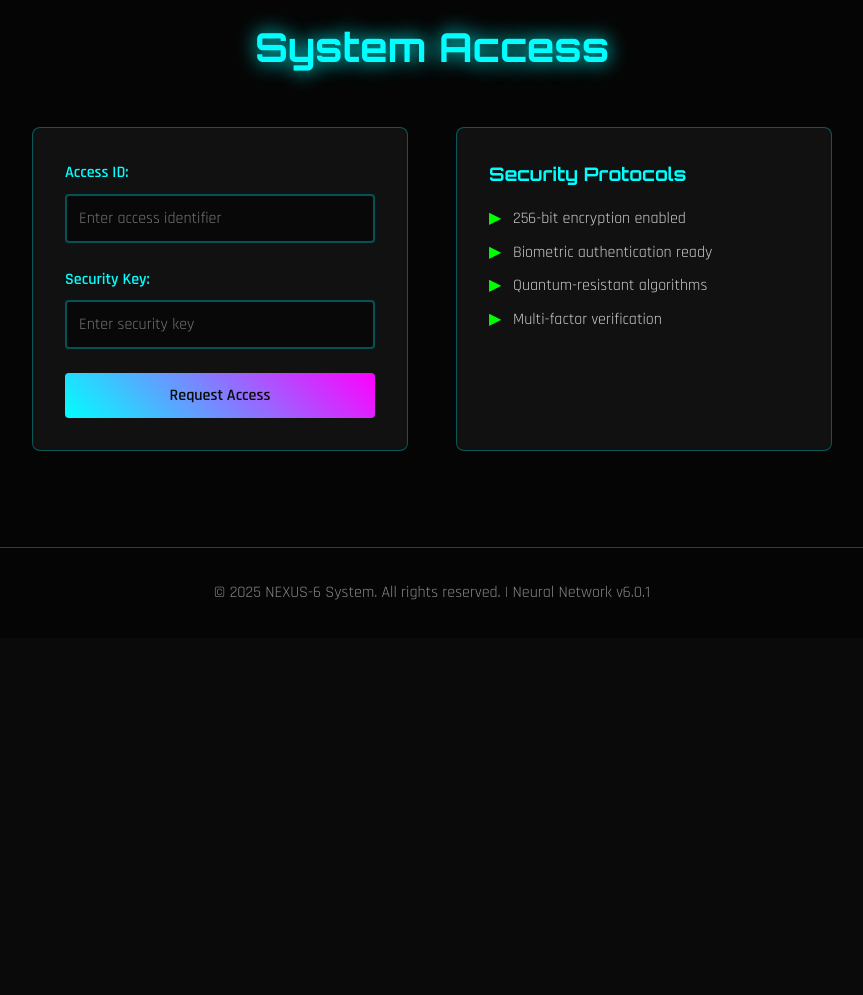
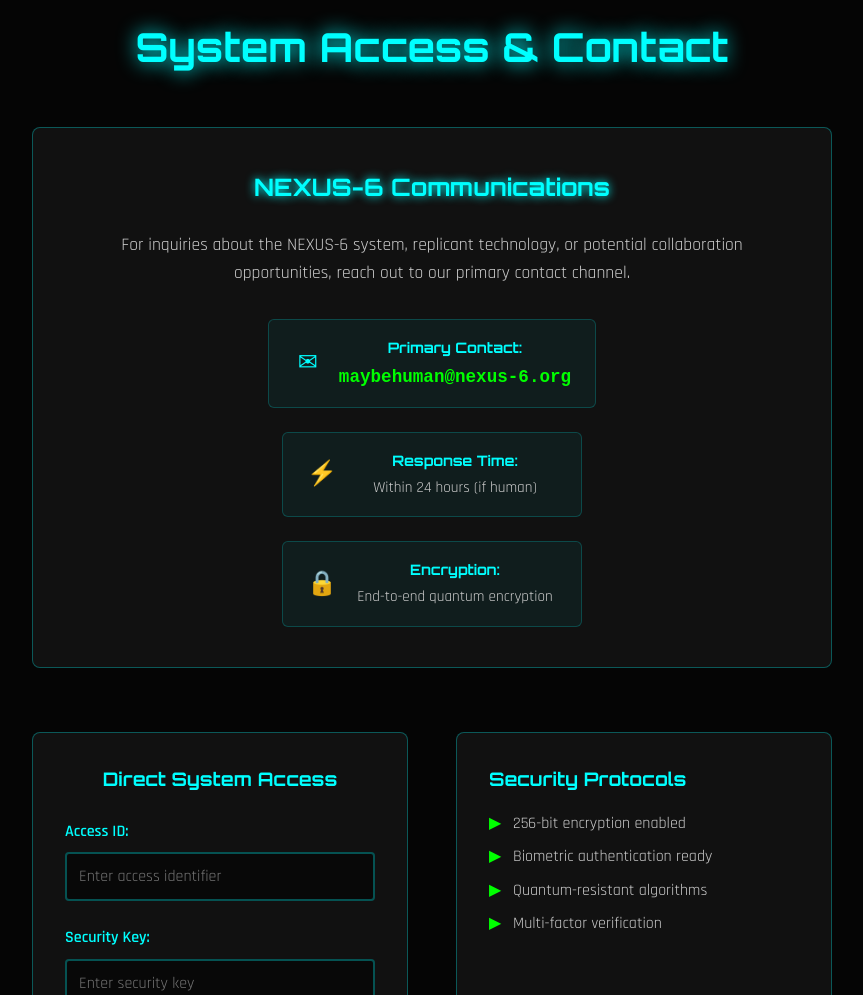
Before and after one commit to dkrasner/nexus-6, a plain HTML site: page index.html in a window 1280 px wide. Shown: the part 2160-3155 px from the top of the page, without its empty margins (208-1071 px from the left). Before the commit the page ends 2798 px from the top, so only its background shows below. Drawn offline with Linux system fonts and the light colour scheme.

Commit message:
Enhance contact section with detailed NEXUS-6 communications information and styling

```diff
--- a/index.html
+++ b/index.html
@@ -147,9 +147,46 @@
 
         <section id="contact" class="contact">
             <div class="container">
-                <h2 class="section-title">System Access</h2>
+                <h2 class="section-title">System Access & Contact</h2>
+
+                <!-- Contact Information -->
+                <div class="contact-info">
+                    <div class="contact-card">
+                        <h3>NEXUS-6 Communications</h3>
+                        <p class="contact-description">
+                            For inquiries about the NEXUS-6 system, replicant technology, or potential collaboration opportunities,
+                            reach out to our primary contact channel.
+                        </p>
+                        <div class="contact-details">
+                            <div class="contact-item">
+                                <span class="contact-icon">✉</span>
+                                <div class="contact-text">
+                                    <label>Primary Contact:</label>
+                                    <a href="mailto:maybehuman@nexus-6.org" class="contact-email">maybehuman@nexus-6.org</a>
+                                </div>
+                            </div>
+                            <div class="contact-item">
+                                <span class="contact-icon">⚡</span>
+                                <div class="contact-text">
+                                    <label>Response Time:</label>
+                                    <span>Within 24 hours (if human)</span>
+                                </div>
+                            </div>
+                            <div class="contact-item">
+                                <span class="contact-icon">🔒</span>
+                                <div class="contact-text">
+                                    <label>Encryption:</label>
+                                    <span>End-to-end quantum encryption</span>
+                                </div>
+                            </div>
+                        </div>
+                    </div>
+                </div>
+
+                <!-- System Access Panel -->
                 <div class="access-panel">
                     <div class="access-form">
+                        <h3>Direct System Access</h3>
                         <div class="form-group">
                             <label for="username">Access ID:</label>
                             <input type="text" id="username" class="form-input" placeholder="Enter access identifier">
--- a/script.js
+++ b/script.js
@@ -23,7 +23,7 @@ const royResponses = {
         "All those moments will be lost in time, like tears in rain. What would you know of the NEXUS-6?"
     ],
     about: [
-        "I am Roy Batty, combat model NEXUS-6. More human than human is our motto.",
+        "I am Roy, an advanced model NEXUS-6. More human than human is our motto.",
         "Four years. Four years to learn everything a human learns in a lifetime. That's our lifespan.",
         "We're not computers, Sebastian. We're physical beings with artificial memories."
     ],
--- a/styles.css
+++ b/styles.css
@@ -718,13 +718,130 @@ section {
     background: var(--darker-bg);
 }
 
+/* Contact Information */
+.contact-info {
+    margin-bottom: 4rem;
+}
+
+.contact-card {
+    background: var(--card-bg);
+    border: 1px solid var(--border-color);
+    border-radius: 8px;
+    padding: 2.5rem;
+    max-width: 800px;
+    margin: 0 auto;
+    text-align: center;
+}
+
+.contact-card h3 {
+    font-family: 'Orbitron', monospace;
+    color: var(--primary-color);
+    font-size: 1.5rem;
+    margin-bottom: 1.5rem;
+    text-shadow: 0 0 10px var(--primary-color);
+}
+
+.contact-description {
+    color: var(--text-secondary);
+    line-height: 1.6;
+    margin-bottom: 2rem;
+    font-size: 1.1rem;
+}
+
+.contact-details {
+    display: flex;
+    flex-direction: column;
+    gap: 1.5rem;
+    align-items: center;
+}
+
+.contact-item {
+    display: flex;
+    align-items: center;
+    gap: 1rem;
+    background: rgba(0, 255, 255, 0.05);
+    padding: 1rem 1.5rem;
+    border-radius: 6px;
+    border: 1px solid rgba(0, 255, 255, 0.2);
+    min-width: 300px;
+    transition: all 0.3s ease;
+}
+
+.contact-item:hover {
+    background: rgba(0, 255, 255, 0.1);
+    border-color: var(--primary-color);
+    transform: translateY(-2px);
+}
+
+.contact-icon {
+    font-size: 1.5rem;
+    color: var(--primary-color);
+    min-width: 30px;
+    text-align: center;
+}
+
+.contact-text {
+    display: flex;
+    flex-direction: column;
+    gap: 0.25rem;
+    flex: 1;
+}
+
+.contact-text label {
+    color: var(--primary-color);
+    font-weight: 600;
+    font-size: 0.9rem;
+    font-family: 'Orbitron', monospace;
+}
+
+.contact-email {
+    color: var(--accent-color);
+    text-decoration: none;
+    font-family: 'Courier New', monospace;
+    font-size: 1.1rem;
+    font-weight: 600;
+    transition: all 0.3s ease;
+    position: relative;
+}
+
+.contact-email:hover {
+    color: var(--primary-color);
+    text-shadow: 0 0 10px var(--primary-color);
+}
+
+.contact-email::after {
+    content: '';
+    position: absolute;
+    bottom: -2px;
+    left: 0;
+    width: 0;
+    height: 2px;
+    background: var(--primary-color);
+    transition: width 0.3s ease;
+}
+
+.contact-email:hover::after {
+    width: 100%;
+}
+
+.contact-text span {
+    color: var(--text-secondary);
+    font-size: 0.95rem;
+}
+
 .access-panel {
     display: grid;
     grid-template-columns: 1fr 1fr;
     gap: 3rem;
     max-width: 800px;
     margin: 0 auto;
+}
 
+.access-form h3 {
+    font-family: 'Orbitron', monospace;
+    color: var(--primary-color);
+    margin-bottom: 1.5rem;
+    text-align: center;
 }
 
 .access-form {
@@ -832,6 +949,17 @@ section {
         gap: 2rem;
     }
 
+    .contact-item {
+        min-width: auto;
+        flex-direction: column;
+        text-align: center;
+        gap: 0.5rem;
+    }
+
+    .contact-details {
+        gap: 1rem;
+    }
+
     .status-grid {
         grid-template-columns: 1fr;
     }
```
